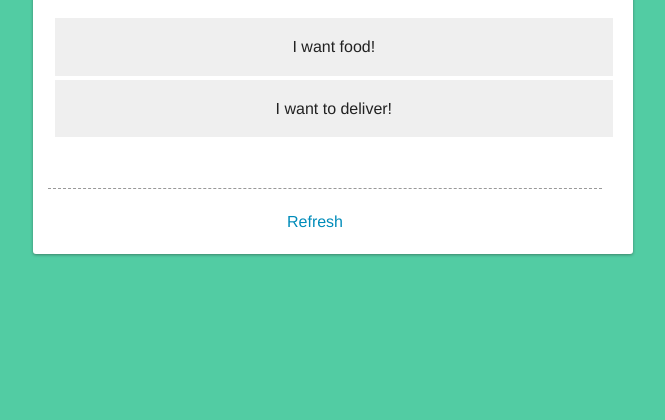
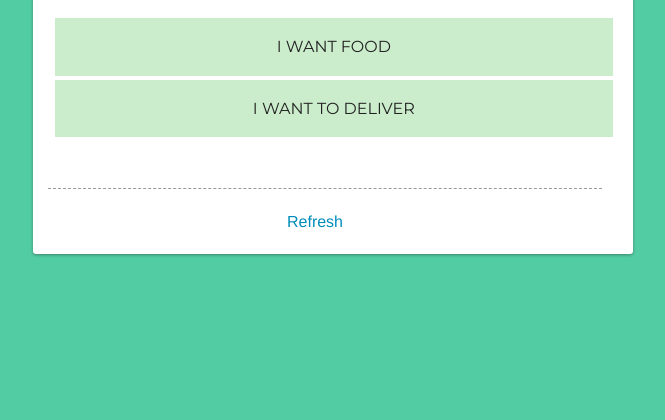
Before and after one commit to richardmin/Munchti.me, a Flask app: page / in a window 1280 px wide. Shown: the part 122-542 px from the top of the page, without its empty margins (307-972 px from the left). Run offline with Flask 2, Linux system fonts and the light colour scheme; data comes from the database, SQL or seed files in the repository; parts of the project's set-up code (start-up, migrations or seed data) failed here and were passed over.

Commit message:
css added

```diff
--- a/app/static/css/main.css
+++ b/app/static/css/main.css
@@ -3,6 +3,16 @@
 body {background-color: #52CCA3; border-top: 3px solid #000}
 
 .row {width: 600px; padding-right: 8px;}
+
+.accordion .accordion-navigation>a{
+  background-color: #CCEDCC;
+  font-family: "Montserrat";
+}
+.accordion .accordion-navigation>a:hover{
+  background-color: #52CCA3;
+  font-family: "Montserrat";
+}
+
 
 .page_wrap {margin: 25px auto 25px; border-radius: 3px; background: #FFF; box-shadow: 0 1px 3px rgba(34, 25, 25, 0.4)}
 
--- a/app/templates/base.html
+++ b/app/templates/base.html
@@ -6,6 +6,7 @@
 	<link rel=stylesheet type=text/css href="{{ url_for('static', filename='css/foundation.min.css') }}">
 	<link rel=stylesheet type=text/css href="{{ url_for('static', filename='css/main.css') }}">
 	<link href='http://fonts.googleapis.com/css?family=Lobster' rel='stylesheet' type='text/css'>
+	<link href='http://fonts.googleapis.com/css?family=Montserrat' rel='stylesheet' type='text/css'>
 	<meta name="viewport" content="width=device-width" />
 	<meta charset="utf-8" />
 	<title>Munchery</title>
--- a/app/templates/index.html
+++ b/app/templates/index.html
@@ -16,7 +16,7 @@
       <ul class="accordion" data-accordion>
 
         <li class="accordion-navigation">
-          <a href="#panel2a"><center>I want food! </center></a>
+          <a href="#panel2a" class="mybutton"><center>I WANT FOOD </center></a>
           <div id="panel2a" class="content">
             <form data-abide id="orderForm">
               <div class="row">
@@ -102,7 +102,7 @@
   </li>
 
   <li class="accordion-navigation">
-    <a href="#panel3a" id="ordersRequest"><center>I want to deliver!</center></a>
+    <a href="#panel3a" id="ordersRequest" class="mybutton"><center>I WANT TO DELIVER</center></a>
     <center><br><div id="panel3a" class="content">
     </div></center>
     <script id="ordersTemplate" type="x-tmpl-mustache">
```
